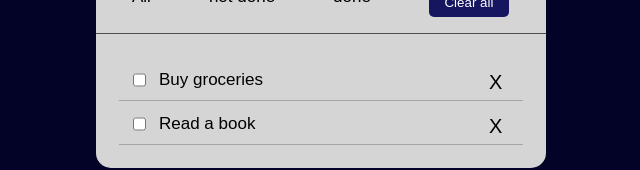
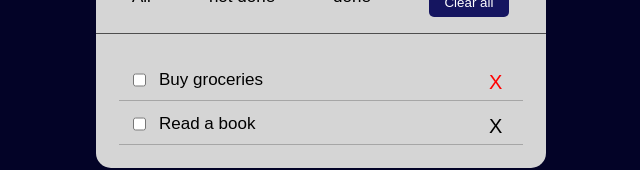
Before and after one commit to Stealr/todo-react, a React (Vite) app: page / in a window 1280 px wide. In both pictures the pointer is over the button 812 px from the left and 419 px from the top of the page. Shown: the part 339-509 px from the top of the page, without its empty margins (319-959 px from the left). Built offline with nearby package versions, Linux system fonts and the light colour scheme.

Commit message:
add hover to .task button

```diff
--- a/src/dnd.css
+++ b/src/dnd.css
@@ -67,6 +67,10 @@
     font-size: 20px;
 }
 
+.task button:hover {
+    color: red;
+}
+
 .dnd-form input {
     margin-left: 10px;
 }
```
